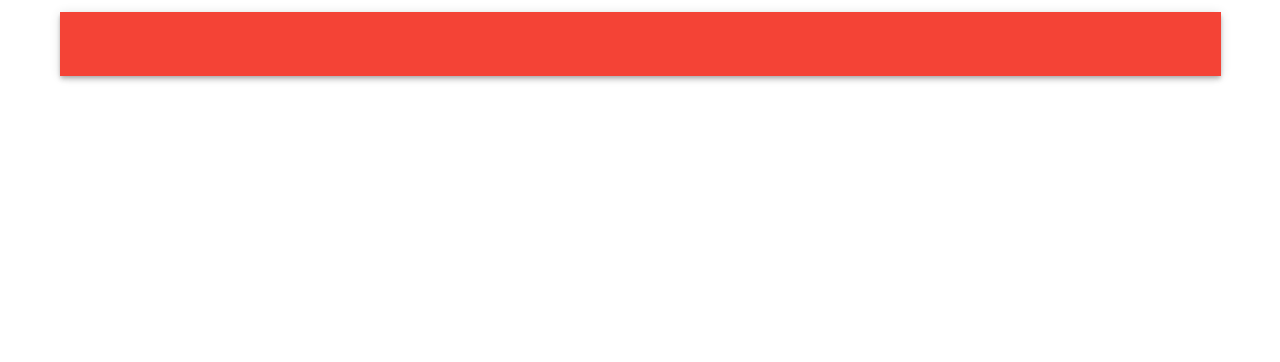
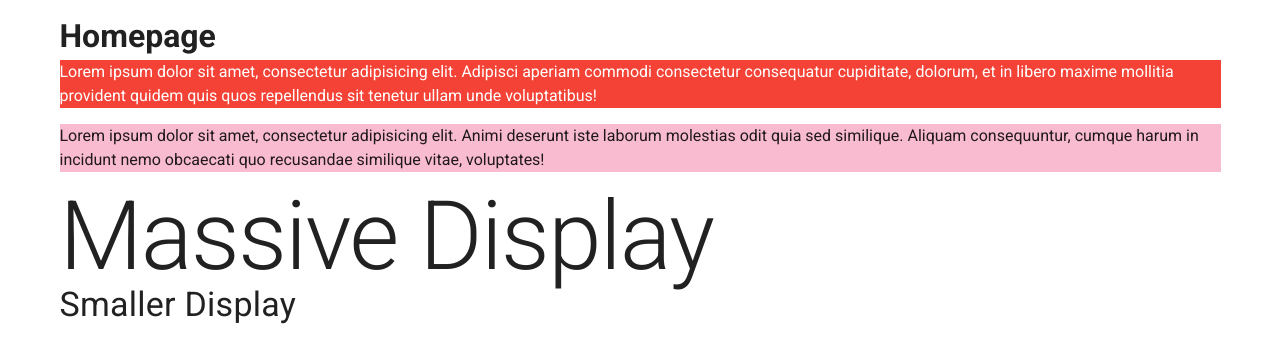
Before and after one commit to Kenan-Kadic/nuxt-proba, a Nuxt app: page / in a window 1280 px wide. Shown: the top 362 px of the page. Built offline with nearby package versions, Linux system fonts and the light colour scheme.

Commit message:
homepage updated

```diff
--- a/layouts/default.vue
+++ b/layouts/default.vue
@@ -1,9 +1,8 @@
 <template>
-  <v-app dark>
+  <v-app>
 
-      <v-main>
         <Nuxt />
-      </v-main>
+
 
   </v-app>
 </template>
@@ -22,6 +21,11 @@ export default {
           title: 'Welcome',
           to: '/'
         },
+                {
+          icon: 'mdi-apps',
+          title: 'About',
+          to: '/about'
+        },
       ],
       miniVariant: false,
       right: true,
--- /dev/null
+++ b/pages/about.vue
@@ -0,0 +1,12 @@
+<template>
+  <v-container>
+    <div class="about">
+      <h1>About</h1>
+    </div>
+  </v-container>
+</template>
+
+<script>
+export default {
+}
+</script>
--- a/pages/index.vue
+++ b/pages/index.vue
@@ -1,18 +1,16 @@
 <template>
   <v-container>
-    <v-toolbar app class="red"></v-toolbar>
-<!--  <v-row justify="center" align="center">-->
-<!--    <v-col cols="12" sm="8" md="6">-->
-
-<!--      <v-card>-->
-<!--      </v-card>-->
-<!--    </v-col>-->
-<!--  </v-row>-->
+    <div class="home">
+      <h1>Homepage</h1>
+      <p class="red white--text">Lorem ipsum dolor sit amet, consectetur adipisicing elit. Adipisci aperiam commodi consectetur consequatur cupiditate, dolorum, et in libero maxime mollitia provident quidem quis quos repellendus sit tenetur ullam unde voluptatibus!</p>
+      <p class="pink lighten-4 red--text--darken-4">Lorem ipsum dolor sit amet, consectetur adipisicing elit. Animi deserunt iste laborum molestias odit quia sed similique. Aliquam consequuntur, cumque harum in incidunt nemo obcaecati quo recusandae similique vitae, voluptates!</p>
+      <h1 class="display-4">Massive Display</h1>
+      <h2 class="display-1">Smaller Display</h2>
+      </div>
   </v-container>
 </template>
 
 <script>
 export default {
-  name: 'IndexPage'
 }
 </script>
```
